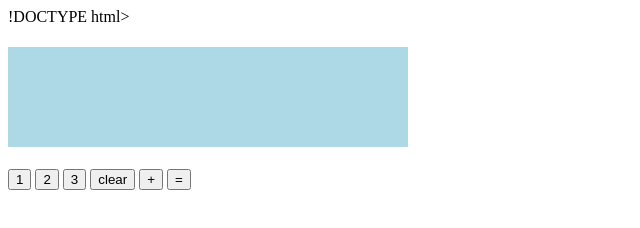
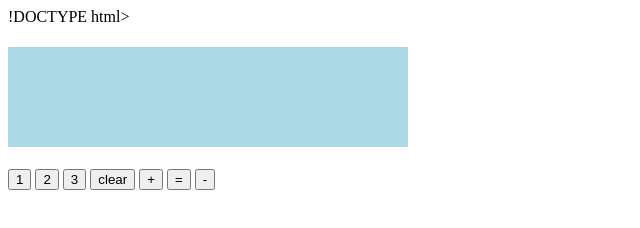
Before and after one commit to merabisamyurashvili/javgascript, a plain HTML site: page index.html in a window 1280 px wide. Shown: the full height of the page, 0-640 px from the left. Drawn offline with Linux system fonts and the light colour scheme.

Commit message:
kalkulatori

```diff
--- a/index.html
+++ b/index.html
@@ -15,6 +15,7 @@
     <button onclick="func2()">clear</button>
     <button onclick="func1('+')">+</button>
     <button onclick="tolia()">=</button>
+    <button onclick="gamokleba('-')">-</button>
     <script src="javascript.js"></script>
   </body>
 </html>
--- a/javascript.js
+++ b/javascript.js
@@ -11,3 +11,6 @@ function func2() {
 function tolia() {
   h1.innerText = eval(h1.innerText);
 }
+function gamokleba() {
+  h1.innerText = h1.innerText - x;
+}
```
